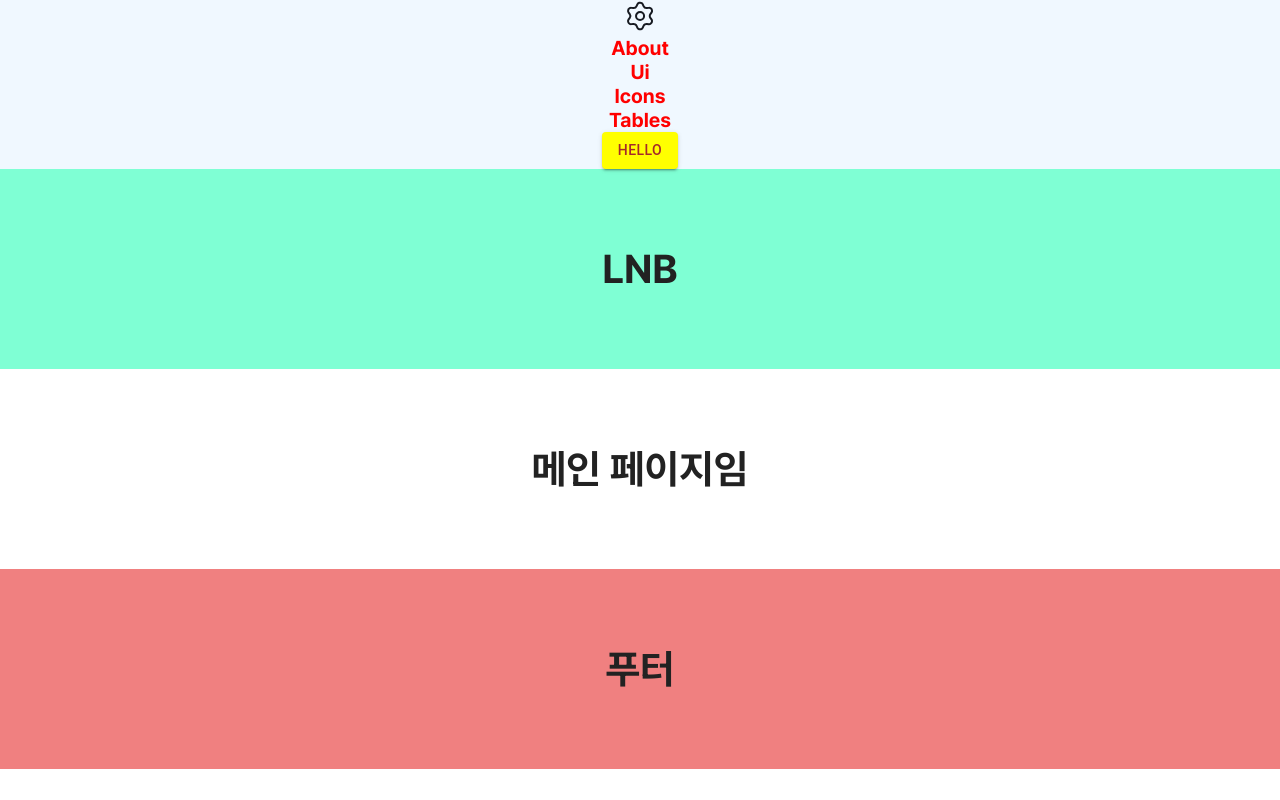
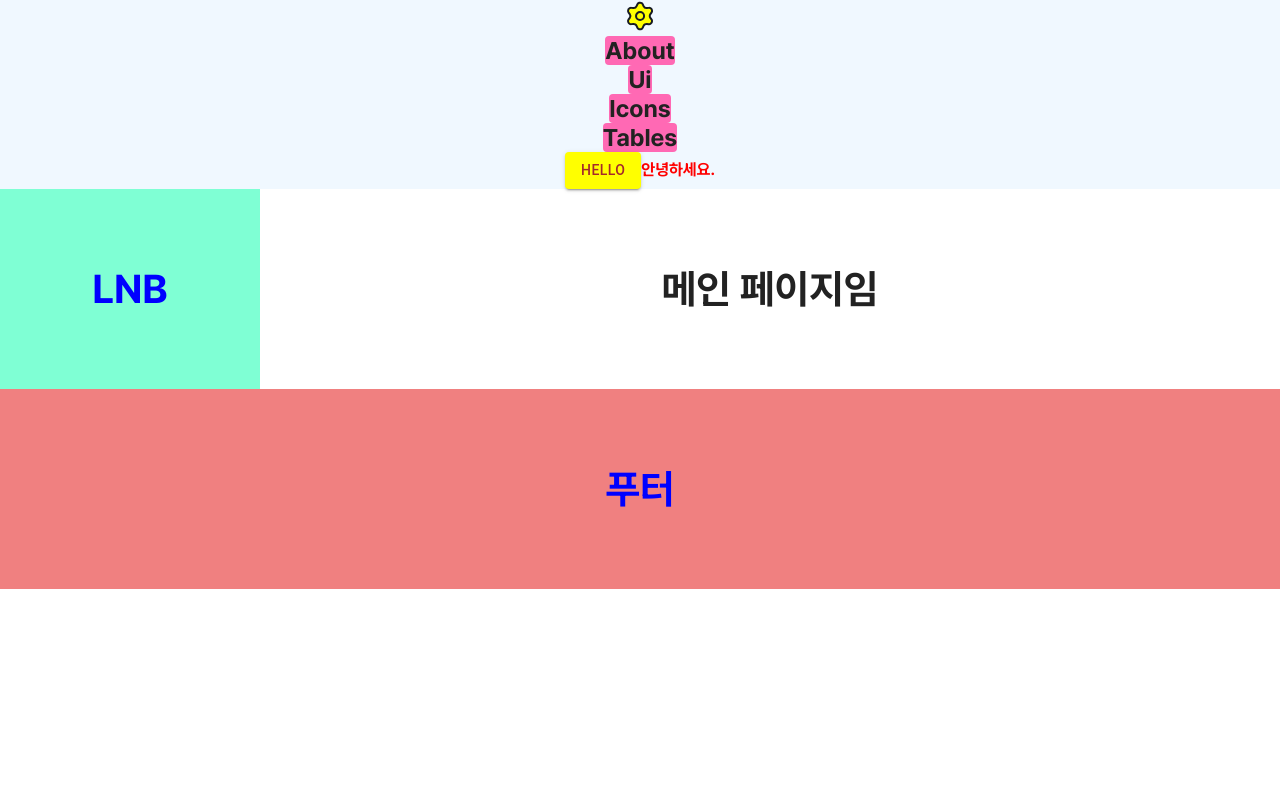
Before and after one commit to beingborn/mui-nextjs, a Next.js app: page / in a window 1280 px wide. Built offline with nearby package versions, Linux system fonts and the light colour scheme.

Commit message:
Emotion 추가

```diff
--- a/package.json
+++ b/package.json
@@ -9,6 +9,7 @@
     "lint": "next lint"
   },
   "dependencies": {
+    "@emotion/css": "^11.13.5",
     "@emotion/react": "^11.14.0",
     "@emotion/styled": "^11.14.0",
     "@mui/material": "^7.0.2",
--- a/src/app/layout.js
+++ b/src/app/layout.js
@@ -1,4 +1,8 @@
+"use client"
+
 import localFont from 'next/font/local'
+import {css} from '@emotion/css'
+import styled from '@emotion/styled'
 import "./globals.css";
 
 // Component
@@ -11,20 +15,41 @@ const pretendard = localFont({
     variable: "--font-pretendard"
 });
 
+const Wrapper = styled.div`
+    display: flex;
+
+    aside {
+        color: blue;
+    }
+`
+const Sidebar = styled.aside`
+    flex-basis: 260px;
+`
+
+const Main = styled.main`
+    flex-grow: 1;
+`
+
+const Footer = styled.footer`
+    color: blue;
+`
+
 export default function RootLayout({ children }) {
     return (
         <html lang="ko">
             <body className={pretendard.className}>
-        <Header></Header>
-        <div>
-          <aside>
+                <Header/>
+                    <Wrapper>
+                        <Sidebar>
                             LNB
-          </aside>
+                        </Sidebar>
+                        <Main>
                             {children}
-        </div>
-        <footer>
+                        </Main>
+                    </Wrapper>
+                <Footer>
                     푸터
-        </footer>
+                </Footer>
             </body>
         </html>
     );
--- a/src/app/layouts/Header.js
+++ b/src/app/layouts/Header.js
@@ -1,15 +1,17 @@
 "use client"
 
 import Link from 'next/link';
-import styled from 'styled-components';
+import {css} from '@emotion/css'
+import styled from '@emotion/styled'
 import ButtonUsage from '../components/Buttons';
 import {SettingSvg} from '@/src/app/assets/icons/index'
 
 
-const StyledSpan = styled.span` // Styled 컴포넌트 : a태그를 스타일링한 컴포넌트
-    font-size: 20px;           // 원하는 CSS 속성들을 작성. ,가 아닌 ;로 여러 속성 지정 가능
-    color: red;                // CSS 속성명은 kebab-case 로 작성
+const StyleSpan = styled.span`
+    color: red;
+    backgroundColor: blue;
 `
+
 
 export default function Header() {
     let gnbLinks = [
@@ -21,17 +23,21 @@ export default function Header() {
 
     return (
         <header>
-            <SettingSvg width="32" height="32"/>
+            <SettingSvg width="32" stroke="red" fill="yellow"/>
             <nav>
                 <ul className='gnb'>
                     {
                         gnbLinks.map((gnbLink, index) => {
                             return (
                                 <li key={index} className="gnb-item">
-                                    <Link href={gnbLink.href}>
-                                        <StyledSpan>
+                                    <Link href={gnbLink.href}
+                                    className={css`
+                                        background-color: hotpink;
+                                        font-size: 24px;
+                                        border-radius: 4px;
+                                    `}
+                                    >
                                             {gnbLink.name}
-                                        </StyledSpan>
                                     </Link>
                                 </li>
                             )
@@ -40,6 +46,9 @@ export default function Header() {
                 </ul>
             </nav>
             <ButtonUsage bg="yellow" color="brown"></ButtonUsage>
+            <StyleSpan>
+                안녕하세요.
+            </StyleSpan>
         </header>
     );
 }
```
Also changed, not shown: svgo.config.js (added, +10 -0 lines), svgr.config.js (+8 -8 lines), 1 other file (tests, documents, lock files or other folders). Lines whose indentation alone changed are shown as unchanged.
